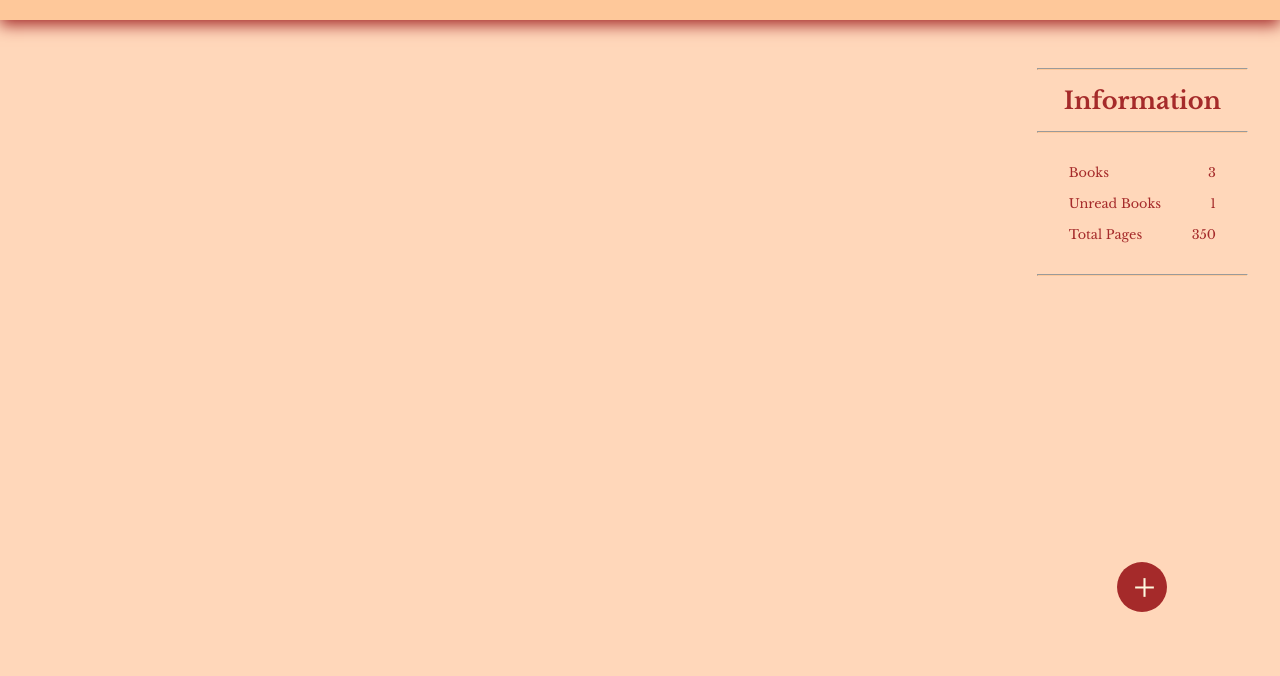
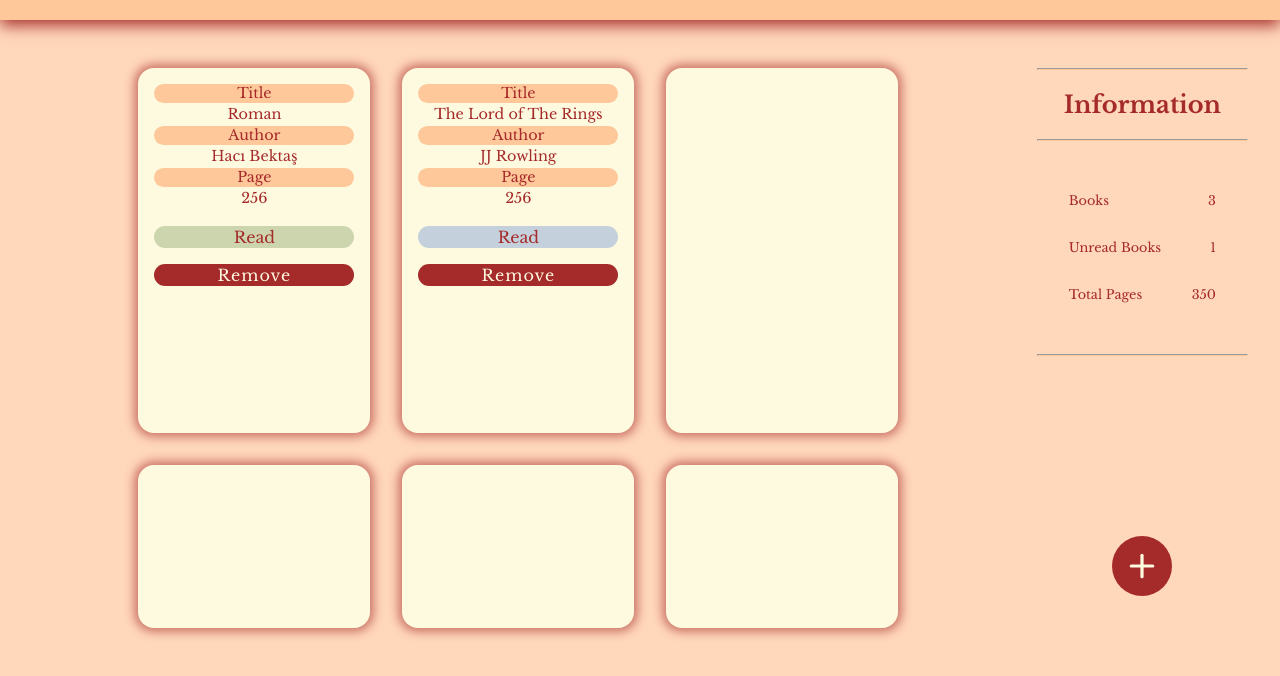
Before and after one commit to ersinisgor/theOdinProject, a plain HTML site: page 07-Library/index.html in a window 1280 px wide. Shown: the part 76-752 px from the top of the page. Drawn offline with nearby package versions, Linux system fonts and the light colour scheme.

Commit message:
Add CSS for input-form and card

```diff
--- a/07-Library/app.js
+++ b/07-Library/app.js
@@ -1,7 +1,8 @@
-const addBook = document.querySelector('button[type="submit"]');
+const addBook = document.querySelector('.add-book');
 const modal = document.querySelector('.modal');
 const closeBtn = document.querySelector('.close');
 
+/*----------OPEN AND CLOSE FORM CARD----------*/
 addBook.addEventListener('click', openModal);
 closeBtn.addEventListener('click', closeModal);
 window.addEventListener('click', outsideClick);
--- a/07-Library/index.html
+++ b/07-Library/index.html
@@ -34,19 +34,33 @@
           </div>
           <hr />
         </div>
-        <button type="submit">+</button>
+        <img class="add-book" src="img/add-svgrepo-com.svg" alt="" />
       </aside>
       <section>
-        <!-- <div class="card"></div>
+        <div class="card">
+          <div class="book-label">Title</div>
+          <div class="book-title">Roman</div>
+          <div class="book-label">Author</div>
+          <div class="book-author">Hacı Bektaş</div>
+          <div class="book-label">Page</div>
+          <div class="book-page">256</div>
+          <div class="book-read read">Read</div>
+          <button>Remove</button>
+        </div>
+        <div class="card">
+          <div class="book-label">Title</div>
+          <div class="book-title">The Lord of The Rings</div>
+          <div class="book-label">Author</div>
+          <div class="book-author">JJ Rowling</div>
+          <div class="book-label">Page</div>
+          <div class="book-page">256</div>
+          <div class="book-read unread">Read</div>
+          <button>Remove</button>
+        </div>
         <div class="card"></div>
         <div class="card"></div>
         <div class="card"></div>
         <div class="card"></div>
-        <div class="card"></div>
-        <div class="card"></div>
-        <div class="card"></div>
-        <div class="card"></div>
-        <div class="card"></div> -->
       </section>
       <div class="modal">
         <div class="input-form">
@@ -76,15 +90,15 @@
               placeholder="Page"
               required
             />
-            <div class="read">
+            <div class="check-read">
               <label for="read">Have you read it?</label>
               <input type="checkbox" name="" id="read" />
             </div>
+            <button type="submit">Add</button>
           </form>
+          <img src="img/close-svgrepo-com.svg" alt="" class="close" />
         </div>
       </div>
-
-      <!-- <div class="card"></div> -->
     </main>
     <script src="app.js"></script>
   </body>
--- a/07-Library/style.css
+++ b/07-Library/style.css
@@ -60,9 +60,11 @@ section {
   grid-column: 1 / 2;
   grid-row: 1 / 2;
   display: grid;
-  grid-template-columns: repeat(auto-fit, 13rem);
+  grid-template-columns: repeat(auto-fit, 14.5rem);
   gap: var(--padding);
   justify-content: center;
+  /* grid-template-rows: repeat(auto-fit, 17rem); */
+  /* grid-template-rows: repeat(auto-fit, minmax(17rem, auto)); */
 }
 
 h1 {
@@ -98,6 +100,8 @@ hr {
   flex-direction: column;
   align-items: center;
   width: 100%;
+  height: 18rem;
+  justify-content: space-between;
 }
 
 .content h3 {
@@ -114,40 +118,88 @@ hr {
 .content .book-info .info {
   display: flex;
   justify-content: space-between;
-  margin: 1rem;
+  margin: 2rem 1rem;
 }
 
-aside button {
-  width: 50px;
-  height: 50px;
-  border-radius: 50%;
-  font-size: 2.5rem;
-
-  /* display: flex;
-  justify-content: center;
-  align-items: center; */
-  font-weight: 200;
+.add-book {
+  width: 60px;
+  height: 60px;
   align-self: center;
-  /* box-shadow: 0px 3px 5px -1px rgb(0 0 0 / 20%),
-    0px 6px 10px 0px rgb(0 0 0 / 14%), 0px 1px 18px 0px rgb(0 0 0 / 12%);
-  transition: transform 0.25s; */
+  cursor: pointer;
+  margin-bottom: 1rem;
 }
 
-button[type='submit'] {
-  line-height: 0;
-}
-
-aside button:hover {
-  transform: scale(1.2);
+.add-book:hover {
+  transform: scale(1.1);
+  transition: 0.4s ease-in-out;
 }
 
 /*----------BOOK CARDS----------*/
 .card {
   border-radius: 1rem;
-  height: 270px;
+  /* height: 17rem; */
+  /* min-height: 17rem; */
   background: var(--font);
   color: var(--emphasis);
   box-shadow: 0px 0px 10px 4px rgba(165, 42, 42, 0.56);
+  display: flex;
+  flex-direction: column;
+  padding: 1rem;
+  align-items: center;
+  line-height: 0.9;
+  font-size: 0.9rem;
+  justify-content: stretch;
+}
+
+.book-label {
+  background: var(--secondary);
+  /* text-align: center; */
+  display: flex;
+  justify-content: center;
+  align-items: center;
+  padding: 0.2rem;
+  border-radius: 1rem;
+  width: 100%;
+  /* font-size: 0.9rem; */
+}
+
+.book-title,
+.book-author,
+.book-page {
+  padding: 0.3rem 0.2rem;
+  width: 100%;
+  text-align: center;
+  /* height: 2.2rem; */
+  /* word-wrap: break-word; */
+}
+
+.book-read {
+  background: #ccd5ae;
+  margin: 1rem;
+  padding: 0 1rem;
+  height: 1.4rem;
+  display: flex;
+  align-items: center;
+  justify-content: center;
+  font-size: 1rem;
+  width: 100%;
+  border-radius: 1rem;
+}
+
+.book-read.read {
+  background: #ccd5ae;
+}
+
+.book-read.unread {
+  background: #c4d0db;
+}
+
+.card button {
+  width: 100%;
+  padding: 0 1rem;
+  height: 1.4rem;
+  border-radius: 1rem;
+  font-size: 1rem;
 }
 
 /*----------INPUT FORM / ADD BOOK----------*/
@@ -163,9 +215,9 @@ aside button:hover {
 }
 
 .input-form {
-  margin: 10% auto;
-  width: 320px;
-  height: 420px;
+  margin: 5% auto;
+  width: 25rem;
+  height: auto;
   border-radius: 1rem;
   border: 0.5rem solid var(--emphasis);
   position: relative;
@@ -207,12 +259,26 @@ input[type='number'] {
 input[type='checkbox'] {
   margin-left: 0.5rem;
   zoom: 1.6;
+  background: var(--font);
 }
 
-.read {
+.check-read {
   display: flex;
   justify-content: center;
   align-items: flex-end;
+}
+
+form button {
+  width: 100%;
+  margin: 2rem 0;
+}
+
+.input-form img {
+  width: 20px;
+  height: 20px;
+  position: absolute;
+  right: 0;
+  cursor: pointer;
 }
 
 @keyframes appearForm {
```
Also changed, not shown: 07-Library/img/add-svgrepo-com.svg (added), 07-Library/img/close-svgrepo-com.svg (added), 2 other files.
